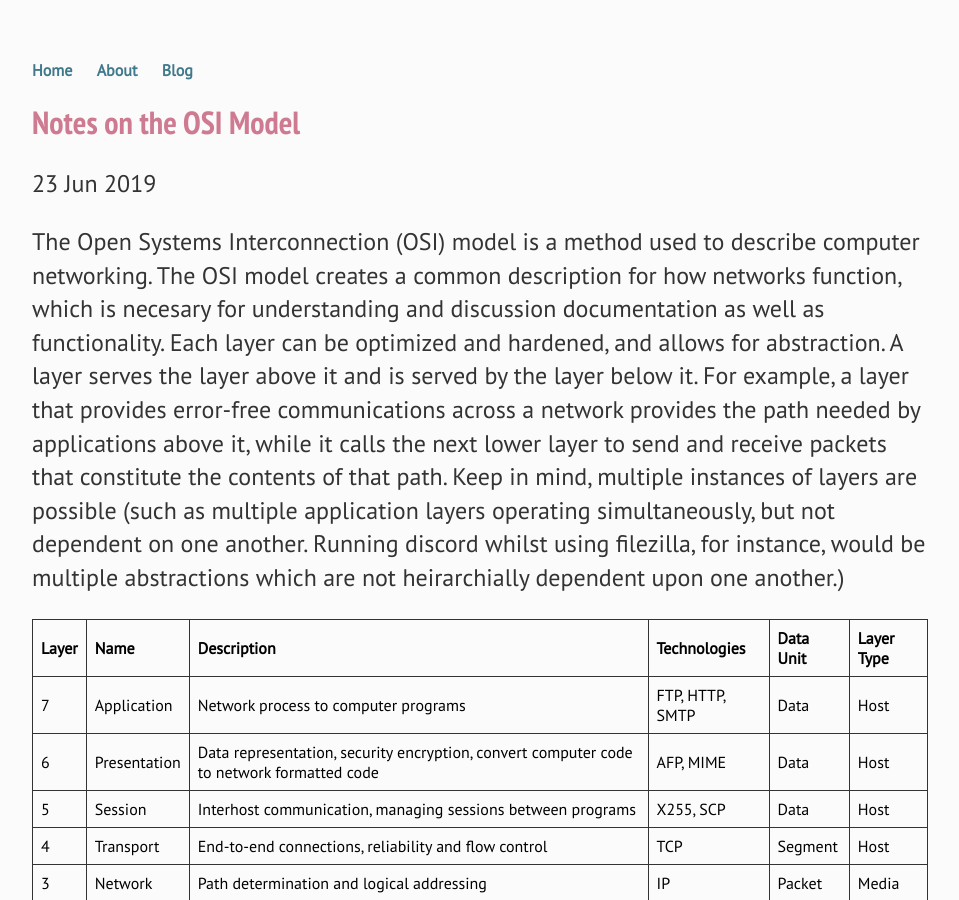
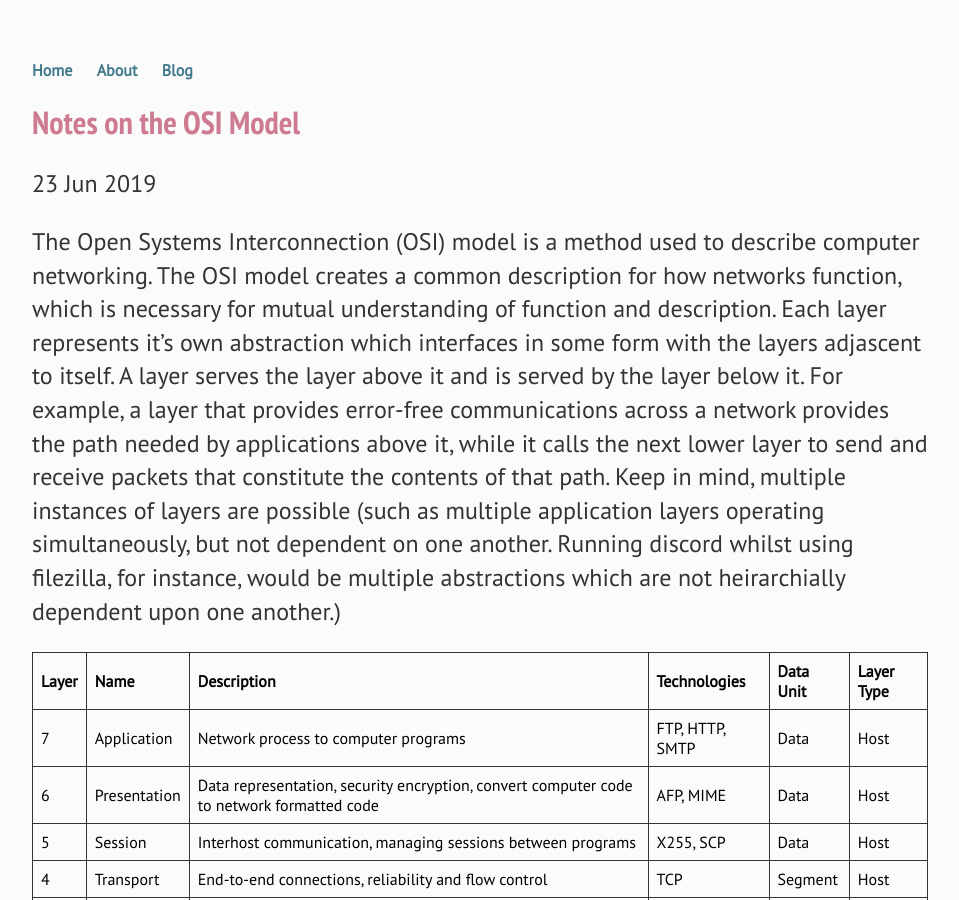
Before and after one commit to mmssr/mmssr.github.io, a Jekyll site: the page built from _posts/2019-06-23-Notes on the OSI Model.md, in a window 1280 px wide and 900 px high. Shown: the whole window, without its empty margins (160-1119 px from the left). Built offline with Jekyll 4.4.1, drawn with Linux system fonts in a browser that asks for light colours.

Commit message:
Update 2019-06-23-Notes on the OSI Model.md

```diff
--- a/_posts/2019-06-23-Notes on the OSI Model.md
+++ b/_posts/2019-06-23-Notes on the OSI Model.md
@@ -4,7 +4,7 @@
 date: 2019-06-23
 ---
 
-The Open Systems Interconnection (OSI) model is a method used to describe computer networking. The OSI model creates a common description for how networks function, which is necesary for understanding and discussion documentation as well as functionality. Each layer can be optimized and hardened, and allows for abstraction. A layer serves the layer above it and is served by the layer below it. For example, a layer that provides error-free communications across a network provides the path needed by applications above it, while it calls the next lower layer to send and receive packets that constitute the contents of that path. Keep in mind, multiple instances of layers are possible (such as multiple application layers operating simultaneously, but not dependent on one another. Running discord whilst using filezilla, for instance, would be multiple abstractions which are not heirarchially dependent upon one another.)
+The Open Systems Interconnection (OSI) model is a method used to describe computer networking. The OSI model creates a common description for how networks function, which is necessary for mutual understanding of function and description. Each layer represents it's own abstraction which interfaces in some form with the layers adjascent to itself. A layer serves the layer above it and is served by the layer below it. For example, a layer that provides error-free communications across a network provides the path needed by applications above it, while it calls the next lower layer to send and receive packets that constitute the contents of that path. Keep in mind, multiple instances of layers are possible (such as multiple application layers operating simultaneously, but not dependent on one another. Running discord whilst using filezilla, for instance, would be multiple abstractions which are not heirarchially dependent upon one another.)
 
 | Layer | Name | Description |Technologies|Data Unit|Layer Type|
 |-------|-------|-------|-------|-------|-------|
```
